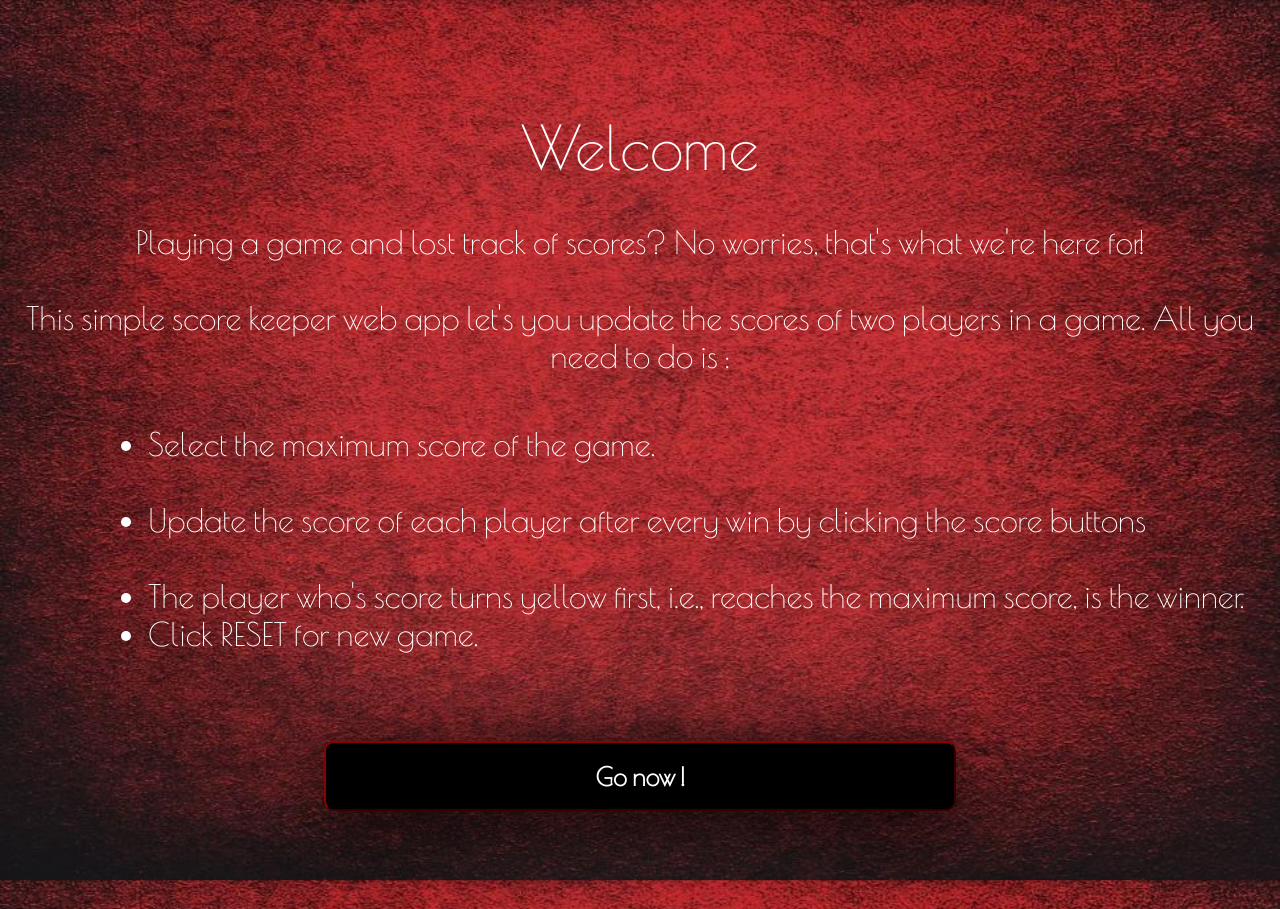
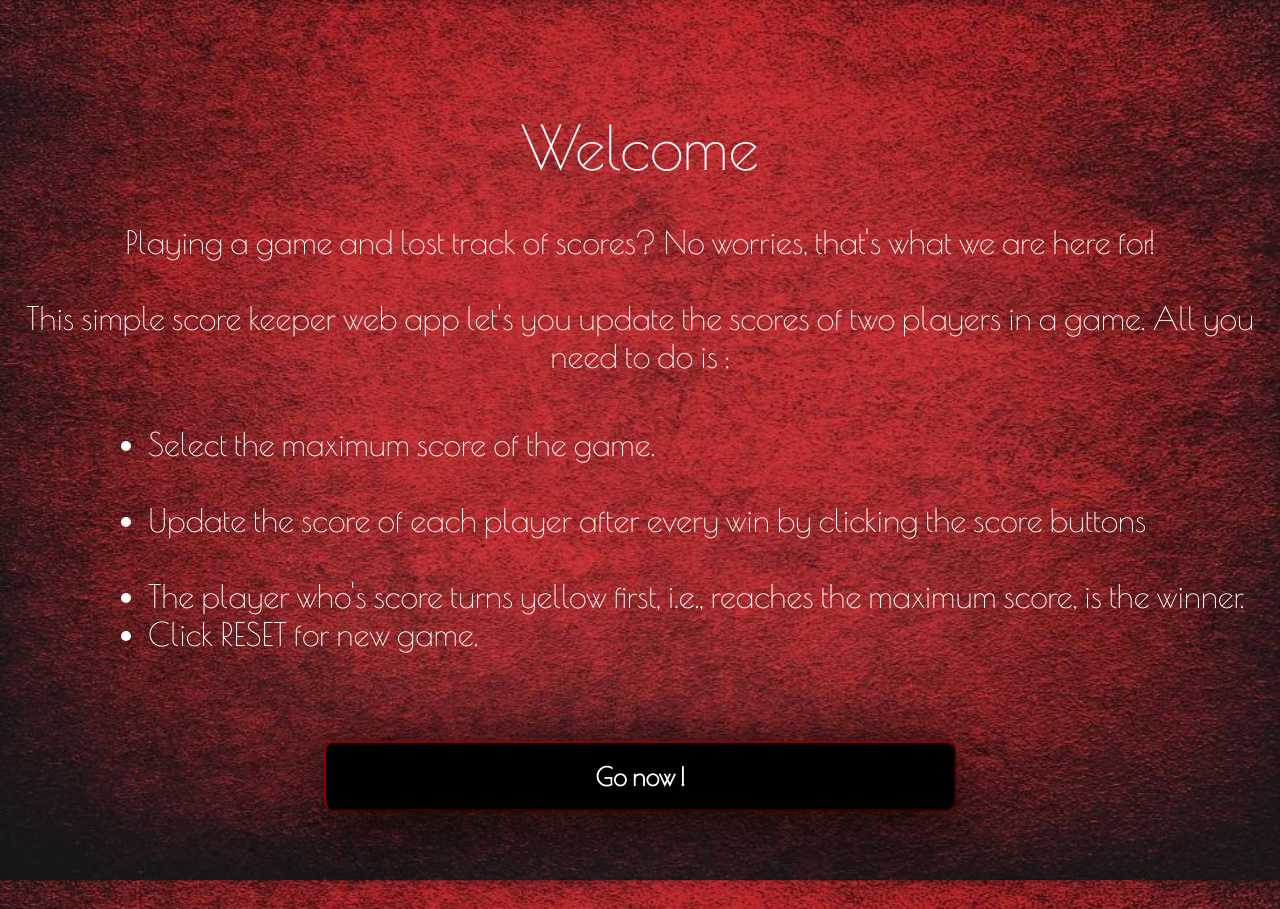
Before and after one commit to shivanigangadharan/Score-Keeper-, a plain HTML site: page index.html in a window 1280 px wide. Drawn offline with nearby package versions, Linux system fonts and the light colour scheme.

Commit message:
Update index.html

```diff
--- a/index.html
+++ b/index.html
@@ -13,7 +13,7 @@
 
         Welcome </center> </h1>
     <div id="brief">
-    Playing a game and lost track of scores? No worries, that's what we're here for!
+    Playing a game and lost track of scores? No worries, that's what we are here for!
         <br><br>
     This simple score keeper web app let's you update the scores of two players in a game. All you need to do is :
          </div>
```
